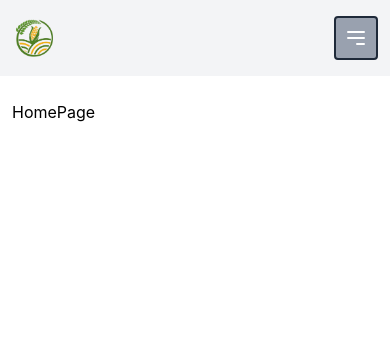
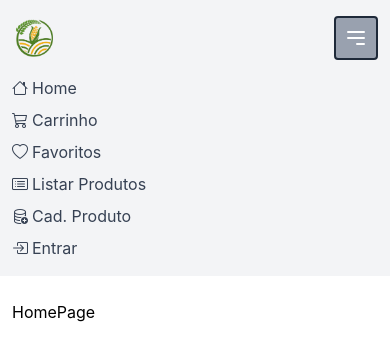
Before and after one commit to AlexSTx/uff-webdev-frontend, a React (Vite) app: page /home in a window 390 px wide. Both pictures are taken after a click on the button 357 px from the left and 37 px from the top of the page. Shown: the top 360 px of the page. Built offline with nearby package versions, Linux system fonts and the light colour scheme.

Commit message:
Conclusão da NavBar

```diff
--- a/src/components/NavBar.tsx
+++ b/src/components/NavBar.tsx
@@ -18,27 +18,33 @@
       <div className="mx-3 md:mx-10 lg:mx-20">
         <div className="flex justify-between">
           <div className="flex items-center space-x-4">
-            <NavLink to="/">
+            <NavLink to="/" onClick={() => setIsOpen(false)}>
               <img src={hortifruti} width="45px" />
             </NavLink>
             <NavLink
-              className="text-gray-700 hover:text-black hidden md:block"
+              className="hidden text-gray-700 hover:text-black md:block"
               aria-current="page"
               to="/"
             >
               <i className="bi bi-house me-1"></i>
               Home
             </NavLink>
-            <NavLink className="text-gray-700 hover:text-black hidden md:block" to="/carrinho">
+            <NavLink
+              className="hidden text-gray-700 hover:text-black md:block"
+              to="/carrinho"
+            >
               <i className="bi bi-cart3 me-1"></i>
               Carrinho
             </NavLink>
-            <NavLink className="text-gray-700 hover:text-black hidden md:block" to="/favoritos">
+            <NavLink
+              className="hidden text-gray-700 hover:text-black md:block"
+              to="/favoritos"
+            >
               <i className="bi bi-heart me-1"></i>
               Favoritos
             </NavLink>
           </div>
-          <div className="hidden md:flex items-center space-x-4">
+          <div className="hidden items-center space-x-4 md:flex">
             <NavLink
               className="text-gray-700 hover:text-black"
               to="/listar-produtos"
@@ -82,8 +88,60 @@
               ></path>
             </svg>
           </button>
-
         </div>
+        {isOpen && (
+          <div className="mt-4 flex flex-col space-y-2 md:hidden">
+            <NavLink
+              className="text-gray-700 hover:text-black"
+              aria-current="page"
+              to="/"
+              onClick={() => setIsOpen(false)}
+            >
+              <i className="bi bi-house me-1"></i>
+              Home
+            </NavLink>
+            <NavLink
+              className="text-gray-700 hover:text-black"
+              to="/carrinho"
+              onClick={() => setIsOpen(false)}
+            >
+              <i className="bi bi-cart3 me-1"></i>
+              Carrinho
+            </NavLink>
+            <NavLink
+              className="text-gray-700 hover:text-black"
+              to="/favoritos"
+              onClick={() => setIsOpen(false)}
+            >
+              <i className="bi bi-heart me-1"></i>
+              Favoritos
+            </NavLink>
+            <NavLink
+              className="text-gray-700 hover:text-black"
+              to="/listar-produtos"
+              onClick={() => setIsOpen(false)}
+            >
+              <i className="bi bi-card-list me-1"></i>
+              Listar Produtos
+            </NavLink>
+            <NavLink
+              className="text-gray-700 hover:text-black"
+              to="/cadastrar-produto"
+              onClick={() => setIsOpen(false)}
+            >
+              <i className="bi bi-database-add me-1"></i>
+              Cad. Produto
+            </NavLink>
+            <NavLink
+              className="text-gray-700 hover:text-black"
+              to="/login"
+              onClick={() => setIsOpen(false)}
+            >
+              <i className="bi bi-box-arrow-in-right me-1"></i>
+              Entrar
+            </NavLink>
+          </div>
+        )}
       </div>
     </nav>
   );
```
